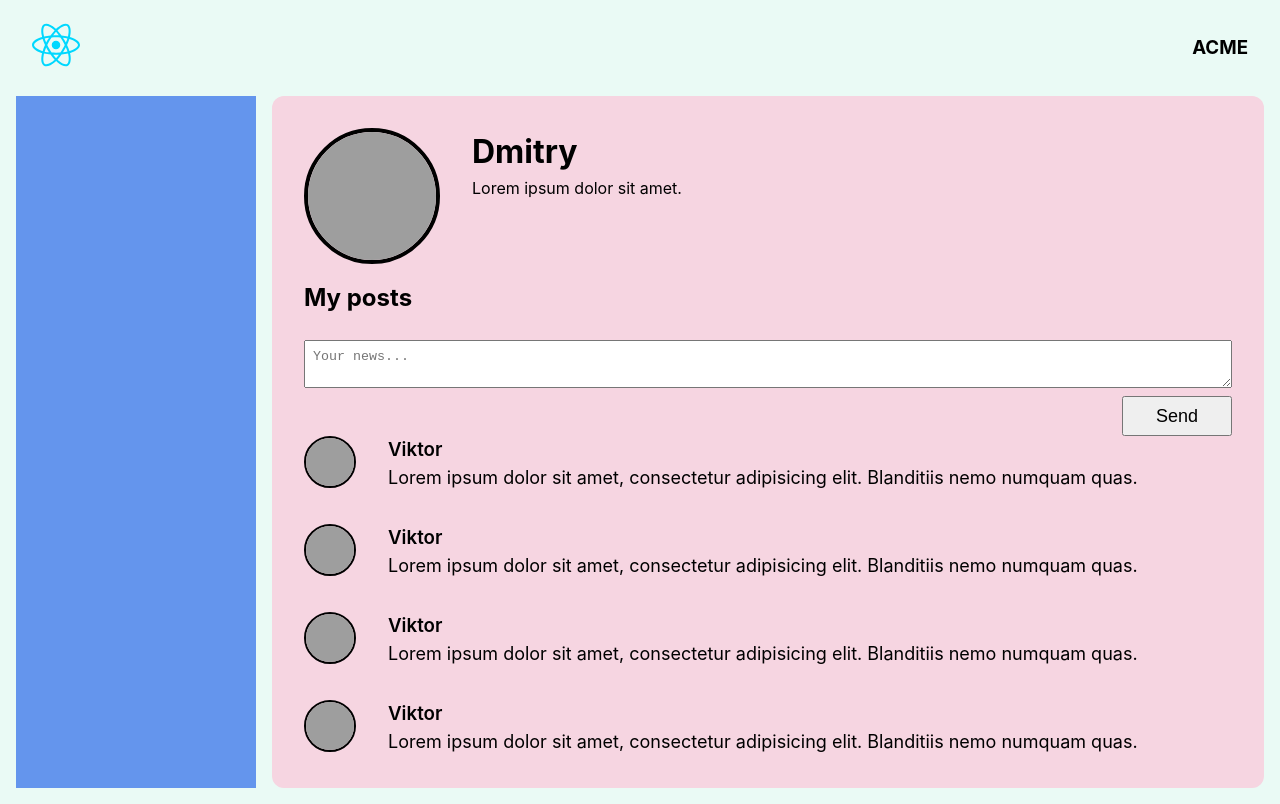
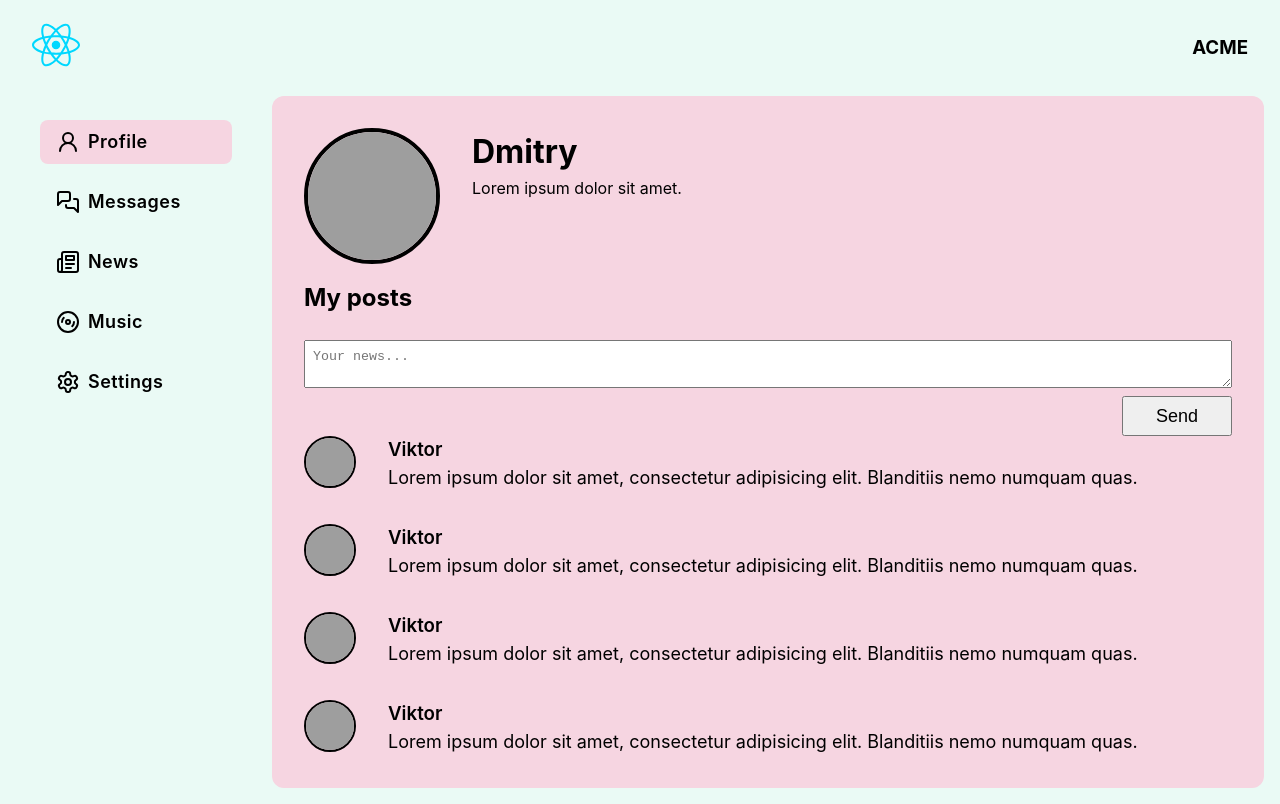
Before and after one commit to efValeron/social-network-native-css, a React app: page /profile in a window 1280 px wide. Built offline with nearby package versions, Linux system fonts and the light colour scheme; grey boxes are pictures that could not be loaded; the HTML template or start-up script is replaced by a standard one.

Commit message:
added links to sidebar with icons toggle

```diff
--- a/src/components/Sidebar/Sidebar.tsx
+++ b/src/components/Sidebar/Sidebar.tsx
@@ -1,13 +1,53 @@
 import styled from "styled-components";
+import {NavLink} from "react-router-dom";
+import {MessagesIcon, MusicIcon, NewsIcon, SettingsIcon, UserIcon} from "../../icons.tsx";
+import {switches} from "../../globalVars.ts";
 
 export const Sidebar = () => {
   return (
     <SidebarWrapper>
-
+      <LinksWrapper>
+        <NavLinkStyled to="/profile">{switches.sidebarIcons && <UserIcon/>}Profile</NavLinkStyled>
+        <NavLinkStyled to="/messages">{switches.sidebarIcons && <MessagesIcon/>}Messages</NavLinkStyled>
+        <NavLinkStyled to="/news">{switches.sidebarIcons && <NewsIcon/>}News</NavLinkStyled>
+        <NavLinkStyled to="/music">{switches.sidebarIcons && <MusicIcon/>}Music</NavLinkStyled>
+        <NavLinkStyled to="/settings">{switches.sidebarIcons && <SettingsIcon/>}Settings</NavLinkStyled>
+      </LinksWrapper>
     </SidebarWrapper>
   );
 };
 
 const SidebarWrapper = styled.div`
-  background-color: cornflowerblue;
+  box-sizing: border-box;
+  padding: 1.5rem;
 `
+const LinksWrapper = styled.div`
+  display: flex;
+  flex-direction: column;
+  gap: 1rem;
+`
+const NavLinkStyled = styled(NavLink)`
+  text-decoration: none;
+  color: ${p => p.theme.text};
+  border-radius: .5rem;
+  padding: .5rem 1rem;
+  box-sizing: border-box;
+  font-size: 1.125rem;
+  line-height: 1.75rem;
+  font-weight: 600;
+  letter-spacing: 0.025em;
+  display: flex;
+  align-items: center;
+  gap: .5rem;
+  transition-duration: 0.1s;
+
+  &:hover {
+    background-color: ${p => p.theme.secondary};
+  }
+
+  &.active {
+    background-color: ${p => p.theme.secondary};
+  }
+
+
+`
```
